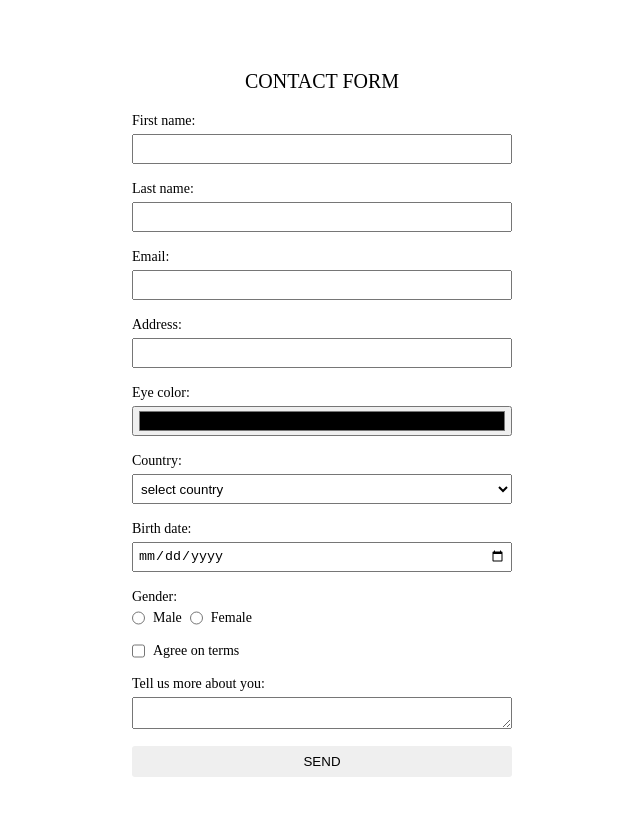
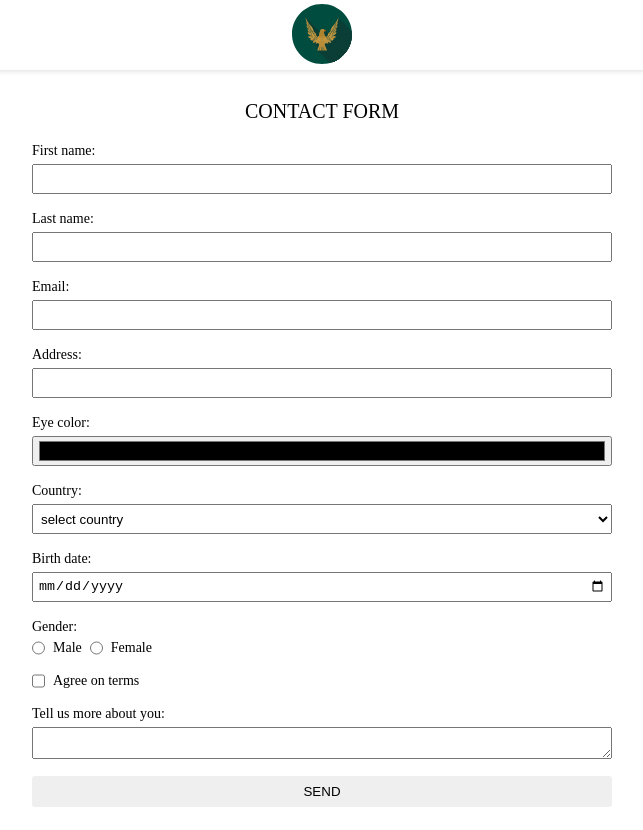
Before and after one commit to hebrerillo/smart_float, a website built with webpack: page index.html in a window 1280 px wide. Shown: the top 830 px of the page, without its empty margins (318-961 px from the left). Built offline with Linux system fonts and the light colour scheme.

Commit message:
Sticky header

```diff
--- a/index.html
+++ b/index.html
@@ -6,8 +6,13 @@
     <title></title>
     <script defer src="./dist/index.bundle.js"></script>
   </head>
-
   <body>
+    <header class="site-header">
+      <a href="#">
+        <img class="site-header__logo" src="img/logo.svg" alt="alt" />
+      </a>
+    </header>
+    <main>
       <form
         id="form_contact"
         class="form"
@@ -75,7 +80,12 @@
                   <label for="male" class="form__item-label">Male</label>
                 </div>
                 <div class="form__block--inline">
-                <input id="female" type="radio" name="gender" value="female" />
+                  <input
+                    id="female"
+                    type="radio"
+                    name="gender"
+                    value="female"
+                  />
                   <label for="female" class="form__item-label">Female</label>
                 </div>
               </div>
@@ -83,7 +93,11 @@
           </div>
           <div class="form__row">
             <div class="form__block--inline">
-            <input id="agree_on_terms" type="checkbox" name="agree_on_terms" />
+              <input
+                id="agree_on_terms"
+                type="checkbox"
+                name="agree_on_terms"
+              />
               <label for="agree_on_terms" class="form__item-label"
                 >Agree on terms</label
               >
@@ -103,6 +117,7 @@
         </fieldset>
         <div data-end-form></div>
       </form>
-    <footer class="footer">Some footer</footer>
+    </main>
+    <footer class="site-footer">Some footer</footer>
   </body>
 </html>
--- /dev/null
+++ b/styles/sass/_base.scss
@@ -0,0 +1,12 @@
+html {
+  box-sizing: border-box;
+  font-size: 62.5%;
+}
+
+*,
+*:before,
+*:after {
+  box-sizing: inherit;
+  padding: 0;
+  margin: 0px;
+}
--- /dev/null
+++ b/styles/sass/_footer.scss
@@ -0,0 +1,4 @@
+.site-footer {
+  min-height: 20rem;
+  text-align: center;
+}
--- /dev/null
+++ b/styles/sass/_form.scss
@@ -0,0 +1,94 @@
+.form {
+  max-width: 60rem;
+  margin: 3rem auto 4rem auto;
+  padding: 0 1rem;
+  --float-element-height: 5.6rem;
+  margin-bottom: var(--float-element-height);
+
+  fieldset {
+    display: flex;
+    flex-direction: column;
+    row-gap: 1.7rem;
+    border: none;
+
+    legend {
+      margin-bottom: 2rem;
+      text-transform: uppercase;
+      font-size: 2rem;
+      text-align: center;
+      width: 100%;
+    }
+  }
+
+  &__row {
+    display: flex;
+    column-gap: 4rem;
+    align-items: center;
+  }
+
+  &__item-label {
+    font-size: 1.4rem;
+  }
+
+  &__item {
+    display: block;
+    width: 100%;
+    min-height: 3rem;
+    padding: 0 0.4rem;
+  }
+
+  &__block {
+    display: flex;
+    flex-direction: column;
+    row-gap: 0.5rem;
+    flex-grow: 1;
+  }
+
+  &__block--inline {
+    display: flex;
+    column-gap: 0.8rem;
+  }
+
+  &__float-submit {
+    padding: 1rem;
+    height: var(--float-element-height);
+    background-color: white;
+    box-shadow: 1px 1px 4px 1px rgba(0, 0, 0, 0.1);
+    position: fixed;
+    bottom: 0;
+    width: 100%;
+    left: 0;
+    transition: all 0.3s;
+
+    @media screen and (min-width: 992px) {
+      position: static;
+      bottom: auto;
+      width: auto;
+      left: auto;
+      height: auto;
+      box-shadow: none;
+      padding: 0;
+    }
+
+    button {
+      border: none;
+      padding: 0.8rem 1rem;
+      text-transform: uppercase;
+      cursor: pointer;
+      border-radius: 3px;
+    }
+  }
+
+  &__float-submit--hidden {
+    transform: translateY(120%);
+    @media screen and (min-width: 992px) {
+      transform: none;
+    }
+  }
+}
+
+input[type="radio"],
+input[type="checkbox"],
+label[for] {
+  cursor: pointer;
+}
--- /dev/null
+++ b/styles/sass/_header.scss
@@ -0,0 +1,21 @@
+.site-header {
+  position: sticky;
+  top: 0px;
+  display: flex;
+  align-items: center;
+  height: 5rem;
+  box-shadow: 0px 1px 4px 1px rgba(0, 0, 0, 0.1);
+  justify-content: center;
+  background-color: #fff;
+  z-index: 5;
+  @media screen and (min-width: 992px) {
+    height: 7rem;
+  }
+
+  &__logo {
+    height: 4rem;
+    @media screen and (min-width: 992px) {
+      height: 6rem;
+    }
+  }
+}
--- a/styles/sass/main.scss
+++ b/styles/sass/main.scss
@@ -1,112 +1,4 @@
-html {
-  box-sizing: border-box;
-  font-size: 62.5%;
-}
-
-*,
-*:before,
-*:after {
-  box-sizing: inherit;
-  padding: 0;
-  margin: 0px;
-}
-
-.form {
-  max-width: 40rem;
-  margin: 7rem auto 4rem auto;
-  padding: 0 1rem;
-  --float-element-height: 5.6rem;
-  margin-bottom: var(--float-element-height);
-
-  fieldset {
-    display: flex;
-    flex-direction: column;
-    row-gap: 1.7rem;
-    border: none;
-
-    legend {
-      margin-bottom: 2rem;
-      text-transform: uppercase;
-      font-size: 2rem;
-      text-align: center;
-      width: 100%;
-    }
-  }
-
-  &__row {
-    display: flex;
-    column-gap: 4rem;
-    align-items: center;
-  }
-
-  &__item-label {
-    font-size: 1.4rem;
-  }
-
-  &__item {
-    display: block;
-    width: 100%;
-    min-height: 3rem;
-    padding: 0 0.4rem;
-  }
-
-  &__block {
-    display: flex;
-    flex-direction: column;
-    row-gap: 0.5rem;
-    flex-grow: 1;
-  }
-
-  &__block--inline {
-    display: flex;
-    column-gap: 0.8rem;
-  }
-
-  &__float-submit {
-    padding: 1rem;
-    height: var(--float-element-height);
-    background-color: white;
-    box-shadow: 1px 1px 4px 1px rgba(0, 0, 0, 0.1);
-    position: fixed;
-    bottom: 0;
-    width: 100%;
-    left: 0;
-    transition: all 0.3s;
-
-    @media screen and (min-width: 992px) {
-      position: static;
-      bottom: auto;
-      width: auto;
-      left: auto;
-      height: auto;
-      box-shadow: none;
-      padding: 0;
-    }
-
-    button {
-      border: none;
-      padding: 0.8rem 1rem;
-      text-transform: uppercase;
-      cursor: pointer;
-      border-radius: 3px;
-    }
-  }
-
-  &__float-submit--hidden {
-    transform: translateY(120%);
-    @media screen and (min-width: 992px) {
-      transform: none;
-    }
-  }
-}
-
-input[type="radio"],
-input[type="checkbox"],
-label[for] {
-  cursor: pointer;
-}
-
-.footer {
-  min-height: 20rem;
-  text-align: center;
-}
+@import "base";
+@import "header";
+@import "form";
+@import "footer";
```
Also changed, not shown: dist/index.bundle.js, img/logo.svg (added). Lines whose indentation alone changed are shown as unchanged.
